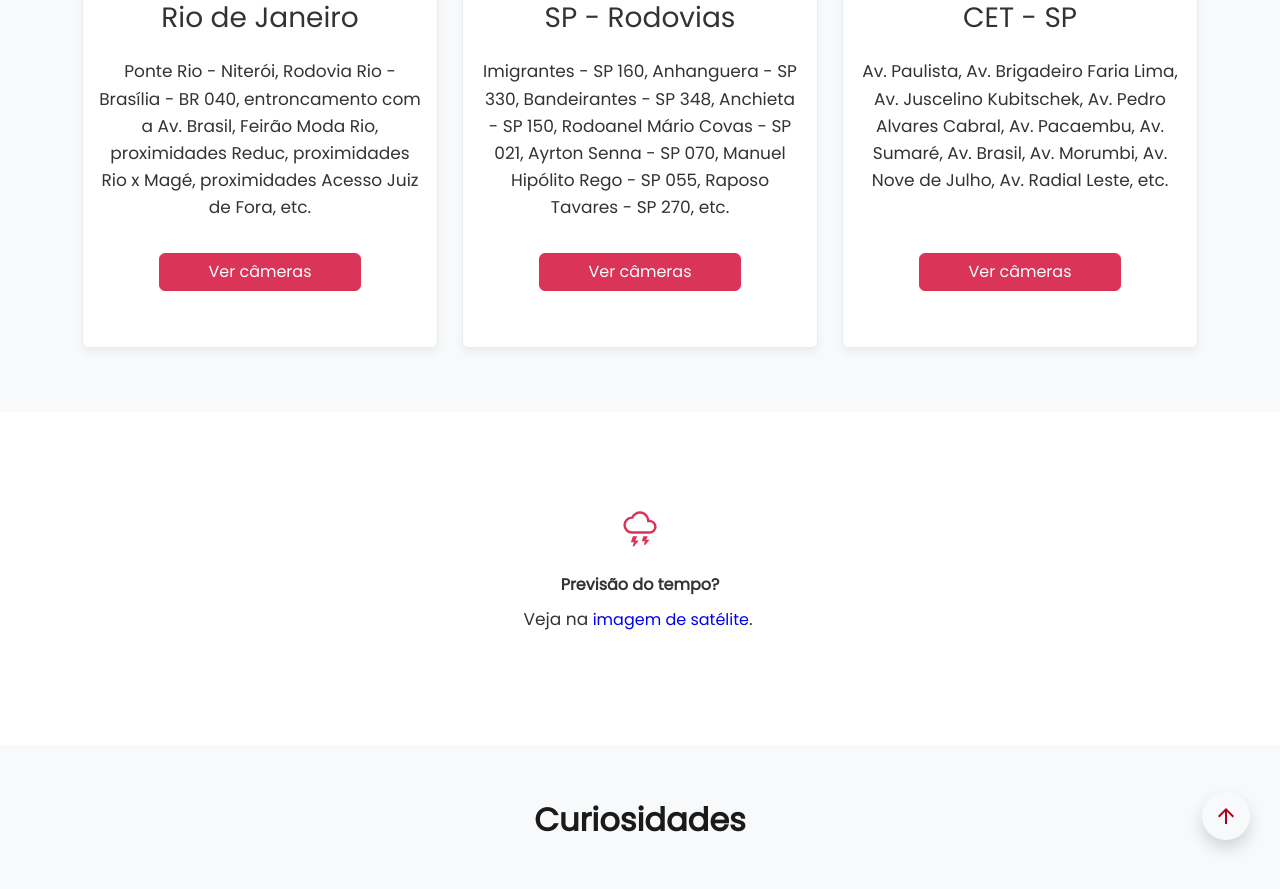
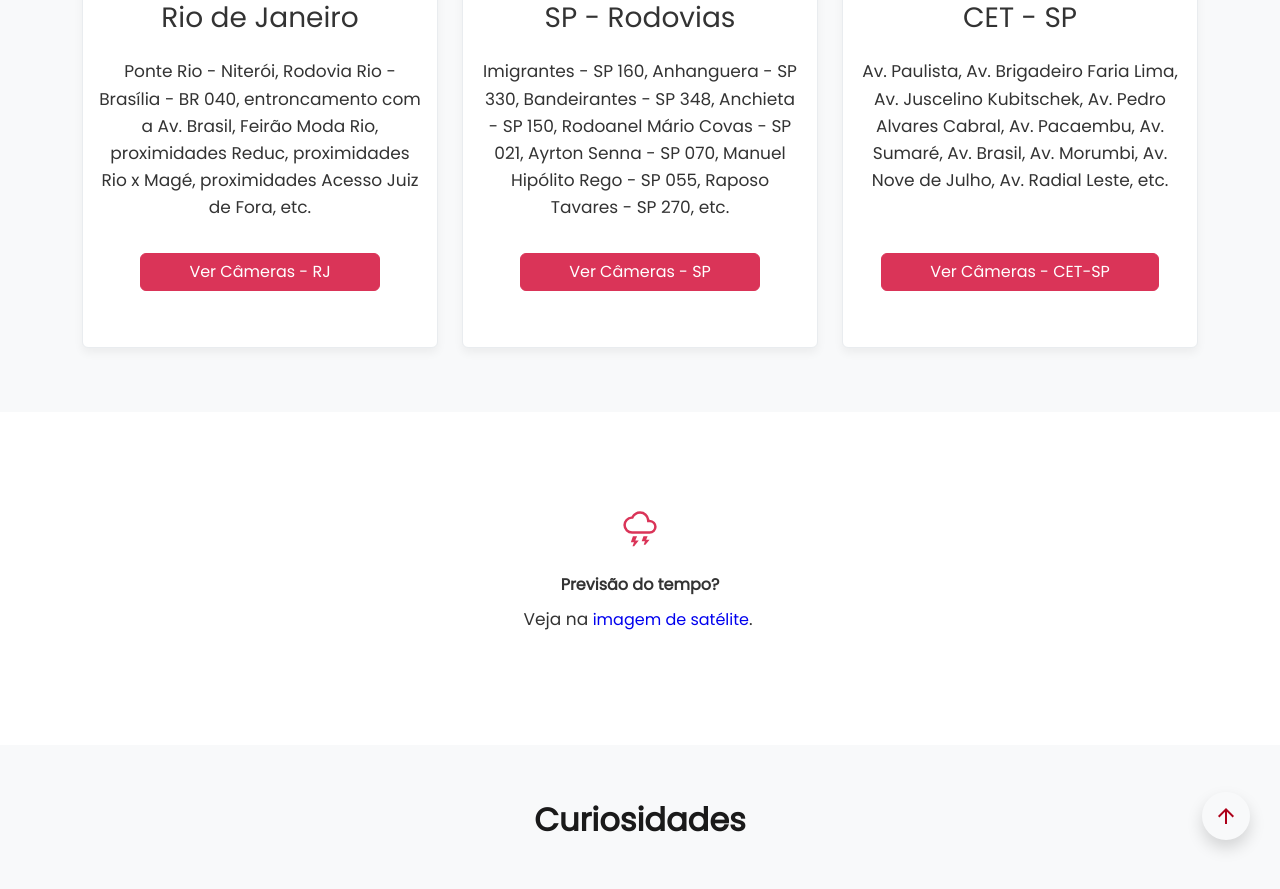
Before and after one commit to Sergio-Damm/transitoaovivo, a Jekyll site: the page built from index.html, in a window 1280 px wide and 900 px high, scrolled down 888 px. Shown: the top 889 px of the window. Built offline with Jekyll 4.4.1, drawn with Linux system fonts in a browser that asks for light colours; some of the changed text lies outside the part shown.

Commit message:
feat: melhora na descricao dos links index.html

```diff
--- a/index.html
+++ b/index.html
@@ -48,7 +48,7 @@ permalink: /
             		</div>
             		<!-- footer -->
             		<div class="card-footer">
-              			<a class="btn btn btn-secondary px-5 mt-2 mb-5 mx-auto" href="{{ site.baseurl }}/transito-rio-de-janeiro/">Ver câmeras
+              			<a class="btn btn btn-secondary px-5 mt-2 mb-5 mx-auto" href="{{ site.baseurl }}/transito-rio-de-janeiro/">Ver Câmeras - RJ
                         </a>
             		</div>
           		</div>
@@ -72,7 +72,7 @@ permalink: /
             		</div>
             		<!-- footer -->
             		<div class="card-footer">
-              			<a class="btn btn btn-secondary px-5 mt-2 mb-5 mx-auto" href="{{ site.baseurl }}/transito-sao-paulo/">Ver câmeras
+              			<a class="btn btn btn-secondary px-5 mt-2 mb-5 mx-auto" href="{{ site.baseurl }}/transito-sao-paulo/">Ver Câmeras - SP
                         </a>
             		</div>
           		</div>
@@ -96,7 +96,7 @@ permalink: /
             		</div>
             		<!-- footer -->
             		<div class="card-footer">
-              			<a class="btn btn btn-secondary px-5 mt-2 mb-5 mx-auto" href="{{ site.baseurl }}/transito-cetsp-1/">Ver câmeras
+              			<a class="btn btn btn-secondary px-5 mt-2 mb-5 mx-auto" href="{{ site.baseurl }}/transito-cetsp-1/">Ver Câmeras - CET-SP
                         </a>
             		</div>
           		</div>
@@ -185,7 +185,7 @@ permalink: /
 					</div>
       				<!-- footer -->
         		   	<div class="card-footer">
-        				<a class="btn btn btn-secondary px-5 mt-2 mb-5 mx-auto" href="{{ site.baseurl }}/waze-rio-de-janeiro/">Ver mapa</a>
+        				<a class="btn btn btn-secondary px-5 mt-2 mb-5 mx-auto" href="{{ site.baseurl }}/waze-rio-de-janeiro/">Ver Waze - RJ</a>
       				</div>
     			</div>
 			</div>
@@ -206,7 +206,7 @@ permalink: /
 					</div>
    					<!-- footer -->
 					<div class="card-footer">
-   				   		<a class="btn btn btn-secondary px-5 mt-2 mb-5 mx-auto" href="{{ site.baseurl }}/waze-sao-paulo/">Ver mapa</a>
+   				   		<a class="btn btn btn-secondary px-5 mt-2 mb-5 mx-auto" href="{{ site.baseurl }}/waze-sao-paulo/">Ver  Waze - SP</a>
    					</div>
    				</div>
 			</div>
@@ -227,7 +227,7 @@ permalink: /
 					</div>
    					<!-- footer -->
 					<div class="card-footer mt-auto">
-						<a class="btn btn btn-secondary px-5 mt-2 mb-5 mx-auto" href="{{ site.baseurl }}/waze-belo-horizonte/">Ver mapa</a>
+						<a class="btn btn btn-secondary px-5 mt-2 mb-5 mx-auto" href="{{ site.baseurl }}/waze-belo-horizonte/">Ver Waze - BH</a>
     		 		</div>
 				</div>
 			</div>
```
